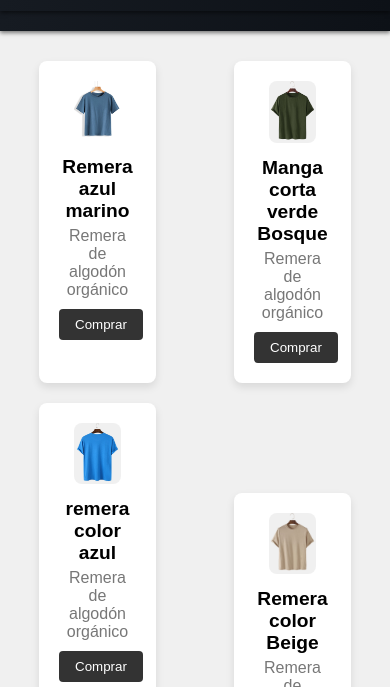
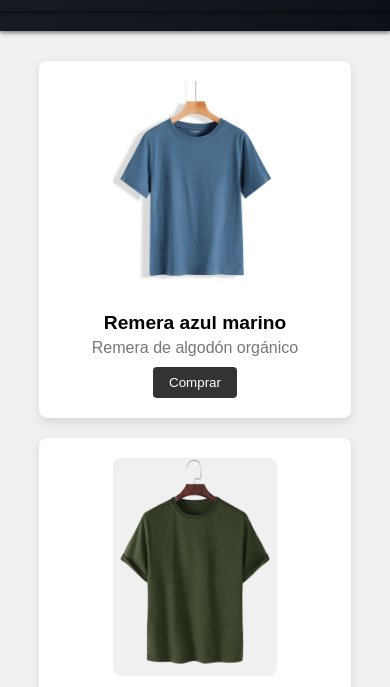
Before and after one commit to franSammauro123/Exposicion_geo_inf, a plain HTML site: page shop.html in a window 390 px wide. Shown: the part 113-800 px from the top of the page. Drawn offline with Linux system fonts and the light colour scheme.

Commit message:
Update estilos.css

```diff
--- a/css/estilos.css
+++ b/css/estilos.css
@@ -1,4 +1,3 @@
-/* Reset de estilos */
 * {
     margin: 0;
     padding: 0;
@@ -135,4 +134,14 @@ button:hover {
         right: 15px;
         font-size: 1.5em;
     }
+
+    /* Agregar esta sección para los productos en vista móvil */
+    main {
+        flex-direction: column;
+        align-items: center;
+    }
+
+    .producto {
+        width: 80%;
+    }
 }
```
